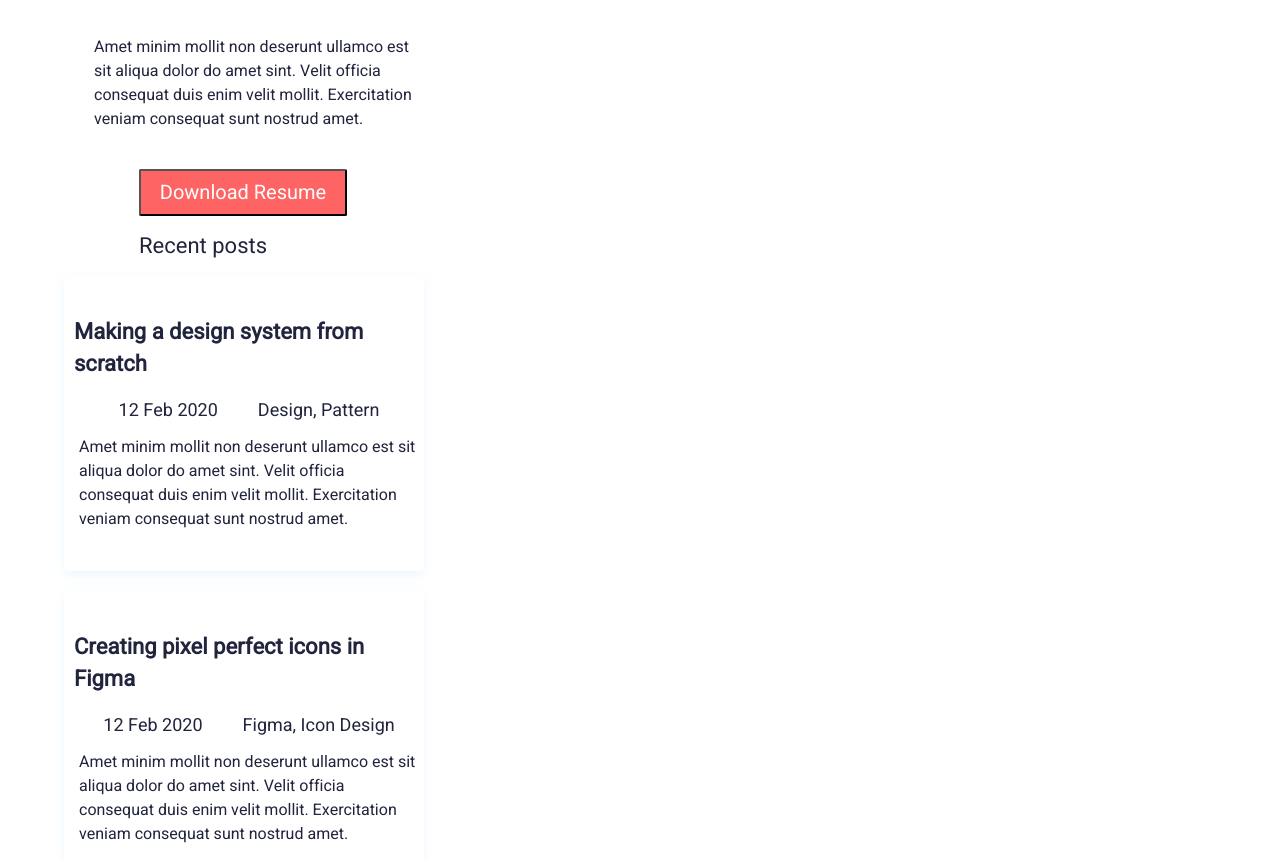
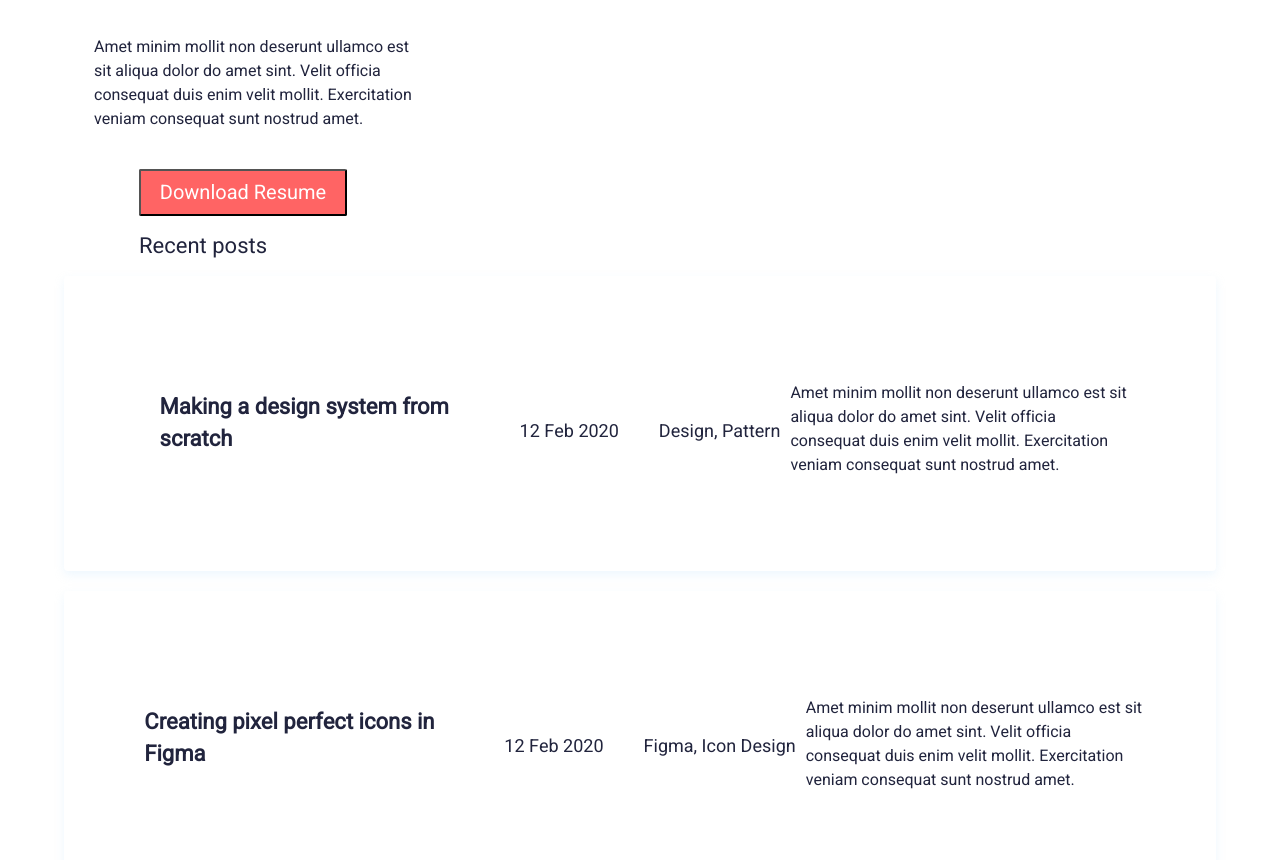
Before and after one commit to Ksuf/zaya, a plain HTML site: page index.html in a window 1280 px wide. Shown: the part 371-1231 px from the top of the page. Drawn offline with Linux system fonts and the light colour scheme.

Commit message:
Update style.css
width: 100%;

```diff
--- a/style.css
+++ b/style.css
@@ -213,16 +213,19 @@
     }
     .article-feb1{
         margin: 0;
-        width: 360px;
+/*         width: 360px; */
+        width: 100%;
     }
     .recent-block{
-        width: 360px;
+/*         width: 360px; */
+        width: 100%;
         height: 647px;
     }
     .recent-block-all{
         display: flex;
         flex-direction: column;
-        width: 360px;
+/*         width: 360px; */
+        width: 100%;
         gap: 20px;
     }
     .text-making{
```
